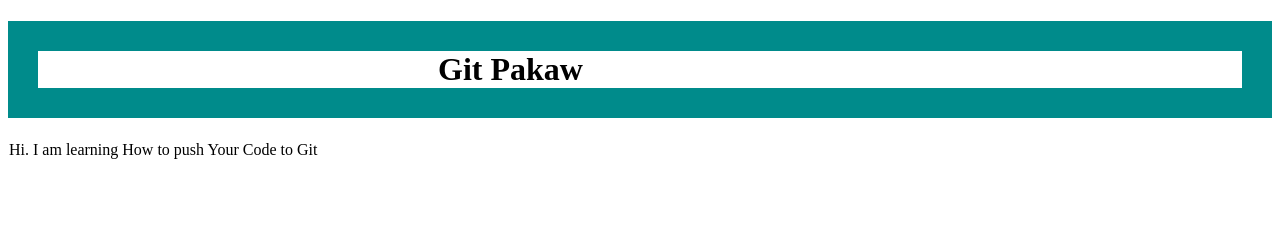
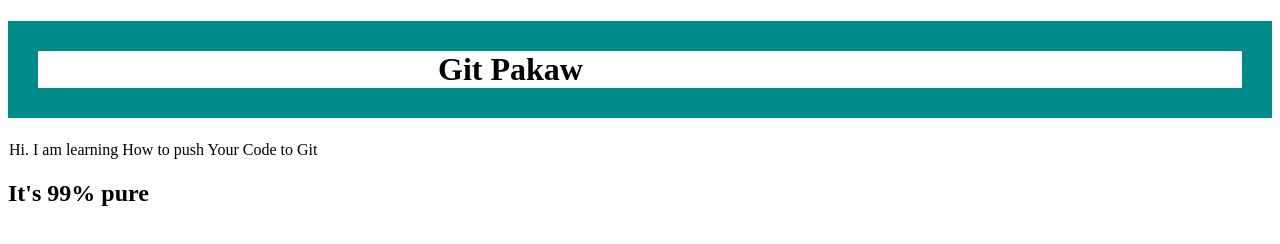
Before and after one commit to joybappy/git-test-2, a plain HTML site: page index.html in a window 1280 px wide. Drawn offline with Linux system fonts and the light colour scheme.

Commit message:
second commit

```diff
--- a/index.html
+++ b/index.html
@@ -14,6 +14,10 @@
         <p class="para">Hi. I am learning How to push Your Code to Git</p>
     </div>
 
+    <div>
+        <h2>It's 99% pure</h2>
+    </div>
+
 </body>
 
 </html>
```
